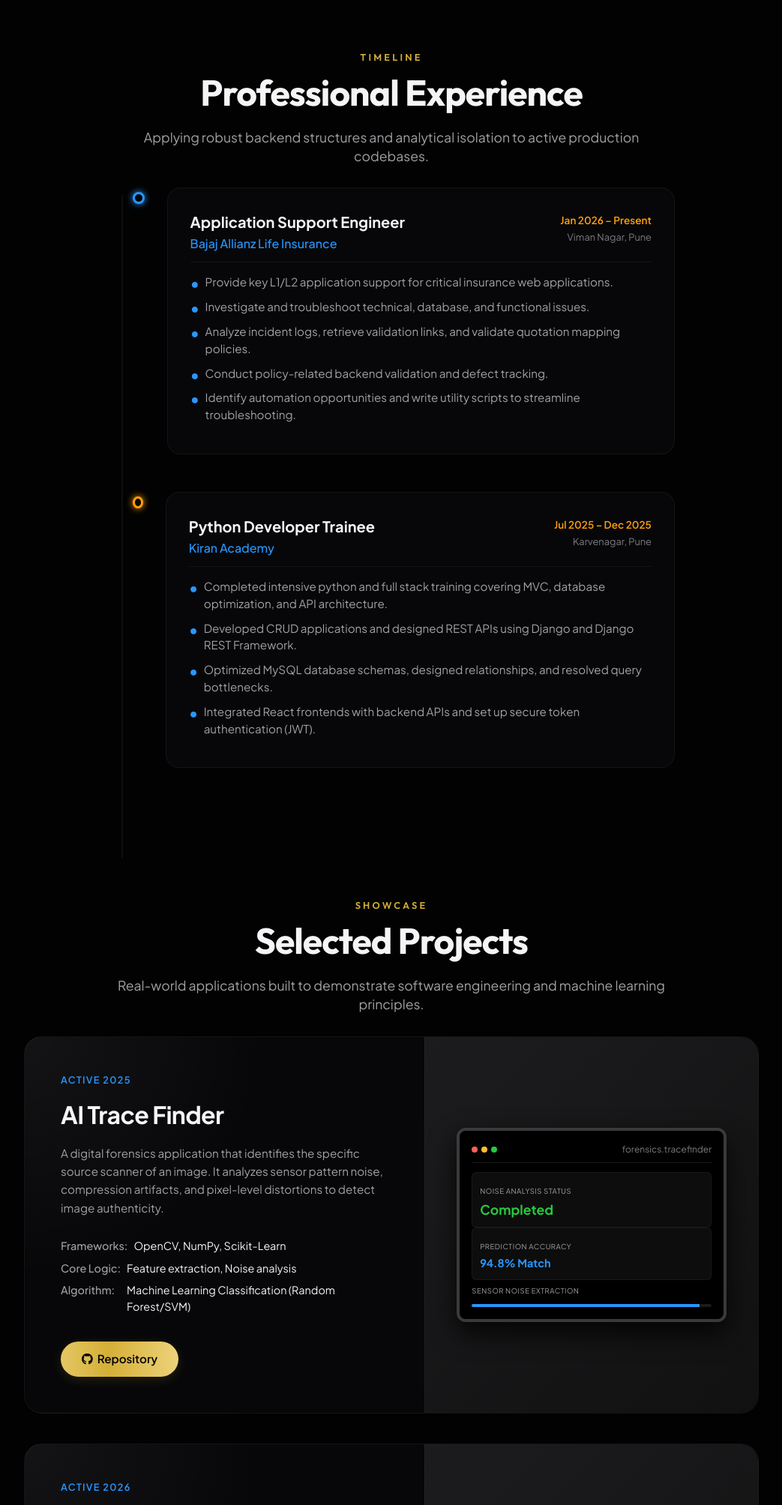
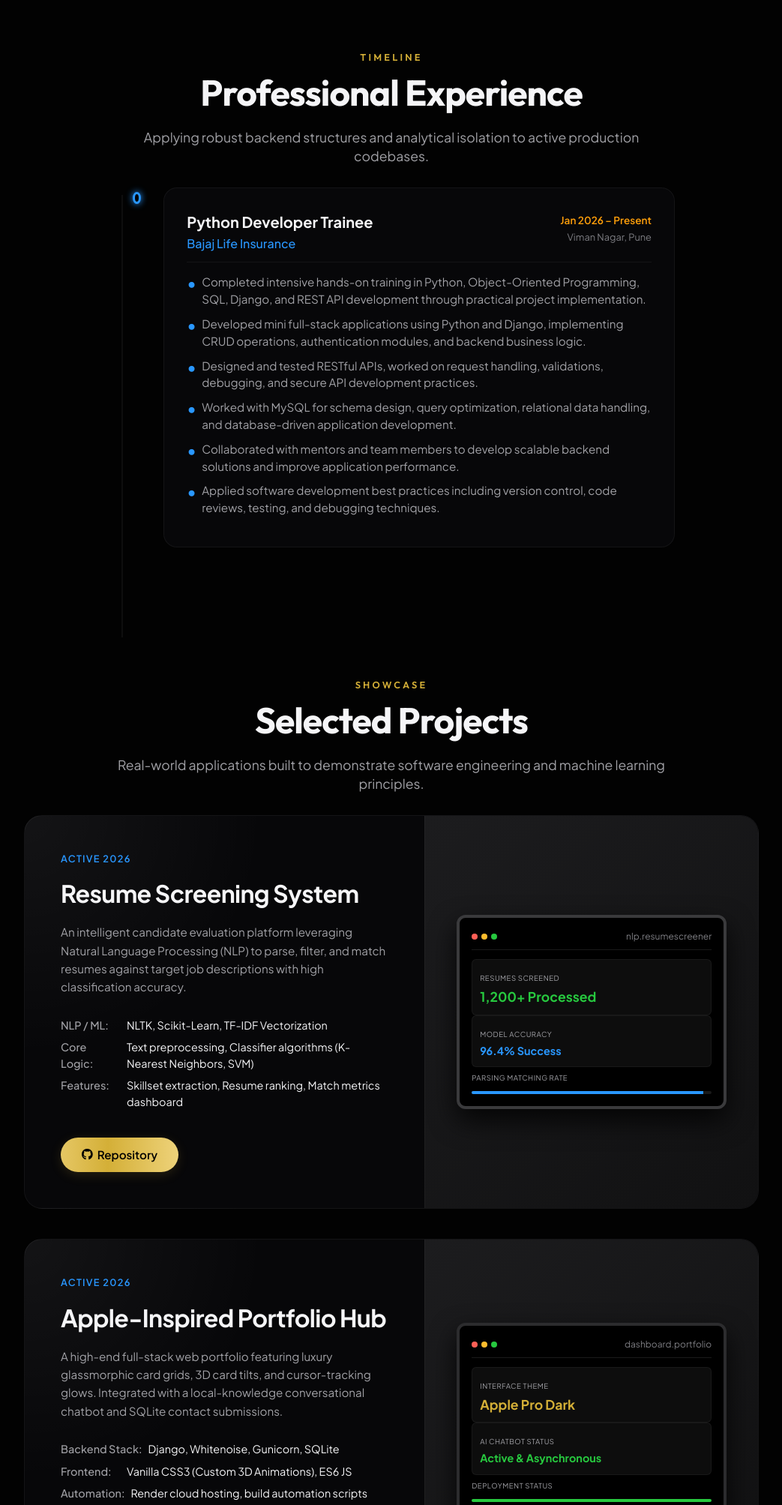
Before and after one commit to dhairyashilmore/djprojects, a Django app: page / in a window 1280 px wide. Shown: the part 2363-4370 px from the top of the page at 75% size, without its empty margins (118-1161 px from the left). Run offline with Django 5.2, Linux system fonts and the light colour scheme.

Commit message:
Update experience, projects list, and resume PDF with new credentials

```diff
--- a/Base/templates/home.html
+++ b/Base/templates/home.html
@@ -267,14 +267,14 @@
             <div class="timeline-container">
                 <div class="timeline-line"></div>
 
-                <!-- Job 1 -->
+                <!-- Job 1: Python Developer Trainee -->
                 <div class="timeline-item">
                     <div class="timeline-dot"></div>
                     <div class="timeline-content">
                         <div class="timeline-header">
                             <div>
-                                <h3 class="timeline-role">Application Support Engineer</h3>
-                                <p class="timeline-company">Bajaj Allianz Life Insurance</p>
+                                <h3 class="timeline-role">Python Developer Trainee</h3>
+                                <p class="timeline-company">Bajaj Life Insurance</p>
                             </div>
                             <div class="timeline-meta">
                                 <span class="timeline-date">Jan 2026 – Present</span>
@@ -282,34 +282,12 @@
                             </div>
                         </div>
                         <ul class="timeline-body">
-                            <li>Provide key L1/L2 application support for critical insurance web applications.</li>
-                            <li>Investigate and troubleshoot technical, database, and functional issues.</li>
-                            <li>Analyze incident logs, retrieve validation links, and validate quotation mapping policies.</li>
-                            <li>Conduct policy-related backend validation and defect tracking.</li>
-                            <li>Identify automation opportunities and write utility scripts to streamline troubleshooting.</li>
-                        </ul>
-                    </div>
-                </div>
-
-                <!-- Job 2 -->
-                <div class="timeline-item">
-                    <div class="timeline-dot" style="border-color: var(--accent-orange); box-shadow: 0 0 10px var(--accent-orange);"></div>
-                    <div class="timeline-content">
-                        <div class="timeline-header">
-                            <div>
-                                <h3 class="timeline-role">Python Developer Trainee</h3>
-                                <p class="timeline-company">Kiran Academy</p>
-                            </div>
-                            <div class="timeline-meta">
-                                <span class="timeline-date">Jul 2025 – Dec 2025</span>
-                                <p class="timeline-location">Karvenagar, Pune</p>
-                            </div>
-                        </div>
-                        <ul class="timeline-body">
-                            <li>Completed intensive python and full stack training covering MVC, database optimization, and API architecture.</li>
-                            <li>Developed CRUD applications and designed REST APIs using Django and Django REST Framework.</li>
-                            <li>Optimized MySQL database schemas, designed relationships, and resolved query bottlenecks.</li>
-                            <li>Integrated React frontends with backend APIs and set up secure token authentication (JWT).</li>
+                            <li>Completed intensive hands-on training in Python, Object-Oriented Programming, SQL, Django, and REST API development through practical project implementation.</li>
+                            <li>Developed mini full-stack applications using Python and Django, implementing CRUD operations, authentication modules, and backend business logic.</li>
+                            <li>Designed and tested RESTful APIs, worked on request handling, validations, debugging, and secure API development practices.</li>
+                            <li>Worked with MySQL for schema design, query optimization, relational data handling, and database-driven application development.</li>
+                            <li>Collaborated with mentors and team members to develop scalable backend solutions and improve application performance.</li>
+                            <li>Applied software development best practices including version control, code reviews, testing, and debugging techniques.</li>
                         </ul>
                     </div>
                 </div>
@@ -325,22 +303,22 @@
             </div>
 
             <div class="projects-showcase">
-                <!-- Project 1: AI Trace Finder -->
+                <!-- Project 1: Resume Screening System -->
                 <div class="project-showcase-card">
                     <div class="project-grid">
                         <div class="project-info-side">
-                            <span class="project-date-tag">Active 2025</span>
-                            <h3 class="project-title">AI Trace Finder</h3>
+                            <span class="project-date-tag">Active 2026</span>
+                            <h3 class="project-title">Resume Screening System</h3>
                             <p class="project-desc">
-                                A digital forensics application that identifies the specific source scanner of an image. It analyzes sensor pattern noise, compression artifacts, and pixel-level distortions to detect image authenticity.
+                                An intelligent candidate evaluation platform leveraging Natural Language Processing (NLP) to parse, filter, and match resumes against target job descriptions with high classification accuracy.
                             </p>
                             <div class="project-specs">
-                                <div class="project-spec-item"><strong>Frameworks:</strong> OpenCV, NumPy, Scikit-Learn</div>
-                                <div class="project-spec-item"><strong>Core Logic:</strong> Feature extraction, Noise analysis</div>
-                                <div class="project-spec-item"><strong>Algorithm:</strong> Machine Learning Classification (Random Forest/SVM)</div>
+                                <div class="project-spec-item"><strong>NLP / ML:</strong> NLTK, Scikit-Learn, TF-IDF Vectorization</div>
+                                <div class="project-spec-item"><strong>Core Logic:</strong> Text preprocessing, Classifier algorithms (K-Nearest Neighbors, SVM)</div>
+                                <div class="project-spec-item"><strong>Features:</strong> Skillset extraction, Resume ranking, Match metrics dashboard</div>
                             </div>
                             <div class="project-links">
-                                <a href="https://github.com/dhairyashilmore" target="_blank" class="btn-primary"><i class="fa-brands fa-github"></i> Repository</a>
+                                <a href="https://github.com/dhairyashilmore/Resume-Screener-using-NLP" target="_blank" class="btn-primary"><i class="fa-brands fa-github"></i> Repository</a>
                             </div>
                         </div>
                         <div class="project-media-side">
@@ -352,20 +330,20 @@
                                         <span class="mockup-dot"></span>
                                         <span class="mockup-dot"></span>
                                     </div>
-                                    <span class="mockup-title">forensics.tracefinder</span>
+                                    <span class="mockup-title">nlp.resumescreener</span>
                                 </div>
                                 <div class="mockup-content">
                                     <div class="mockup-widget">
-                                        <span class="mockup-label">Noise Analysis Status</span>
-                                        <div class="mockup-value" style="color: #27c93f;">Completed</div>
+                                        <span class="mockup-label">Resumes Screened</span>
+                                        <div class="mockup-value" style="color: #27c93f;">1,200+ Processed</div>
                                     </div>
                                     <div class="mockup-widget">
-                                        <span class="mockup-label">Prediction Accuracy</span>
-                                        <div class="mockup-value" style="font-size: 0.9rem; color: var(--accent-blue);">94.8% Match</div>
+                                        <span class="mockup-label">Model Accuracy</span>
+                                        <div class="mockup-value" style="font-size: 0.9rem; color: var(--accent-blue);">96.4% Success</div>
                                     </div>
                                     <div>
-                                        <span class="mockup-label">Sensor Noise Extraction</span>
-                                        <div class="mockup-bar"><div class="mockup-bar-fill" style="width: 94.8%;"></div></div>
+                                        <span class="mockup-label">Parsing Matching Rate</span>
+                                        <div class="mockup-bar"><div class="mockup-bar-fill" style="width: 96.4%;"></div></div>
                                     </div>
                                 </div>
                             </div>
@@ -373,22 +351,22 @@
                     </div>
                 </div>
 
-                <!-- Project 2: Job Application Tracker with AI Recruiter Agent -->
+                <!-- Project 2: Apple-Inspired Portfolio Hub -->
                 <div class="project-showcase-card">
                     <div class="project-grid">
                         <div class="project-info-side">
                             <span class="project-date-tag">Active 2026</span>
-                            <h3 class="project-title">AI-Powered Job Tracker</h3>
+                            <h3 class="project-title">Apple-Inspired Portfolio Hub</h3>
                             <p class="project-desc">
-                                A full-stack workflow system developed to streamline job search tracking. Integrates a smart LLM backend agent that analyzes job descriptions, extracts skills matching, and auto-generates tailored cold outreach emails.
+                                A high-end full-stack web portfolio featuring luxury glassmorphic card grids, 3D card tilts, and cursor-tracking glows. Integrated with a local-knowledge conversational chatbot and SQLite contact submissions.
                             </p>
                             <div class="project-specs">
-                                <div class="project-spec-item"><strong>AI Integration:</strong> Claude API / OpenAI GPT-4o-mini</div>
-                                <div class="project-spec-item"><strong>Backend Stack:</strong> Django, Django REST Framework, MySQL</div>
-                                <div class="project-spec-item"><strong>Frontend:</strong> React.js, Context State Management</div>
+                                <div class="project-spec-item"><strong>Backend Stack:</strong> Django, Whitenoise, Gunicorn, SQLite</div>
+                                <div class="project-spec-item"><strong>Frontend:</strong> Vanilla CSS3 (Custom 3D Animations), ES6 JS</div>
+                                <div class="project-spec-item"><strong>Automation:</strong> Render cloud hosting, build automation scripts</div>
                             </div>
                             <div class="project-links">
-                                <a href="https://github.com/dhairyashilmore" target="_blank" class="btn-primary"><i class="fa-brands fa-github"></i> Repository</a>
+                                <a href="https://github.com/dhairyashilmore/djprojects" target="_blank" class="btn-primary"><i class="fa-brands fa-github"></i> Repository</a>
                             </div>
                         </div>
                         <div class="project-media-side">
@@ -400,19 +378,19 @@
                                         <span class="mockup-dot"></span>
                                         <span class="mockup-dot"></span>
                                     </div>
-                                    <span class="mockup-title">dashboard.jobtracker</span>
+                                    <span class="mockup-title">dashboard.portfolio</span>
                                 </div>
                                 <div class="mockup-content">
                                     <div class="mockup-widget">
-                                        <span class="mockup-label">AI Match Score</span>
-                                        <div class="mockup-value" style="color: #27c93f;">92% Compatibility</div>
+                                        <span class="mockup-label">Interface Theme</span>
+                                        <div class="mockup-value" style="color: var(--accent-gold);">Apple Pro Dark</div>
                                     </div>
                                     <div class="mockup-widget">
-                                        <span class="mockup-label">Recruiter Outreach Drafted</span>
-                                        <div class="mockup-value" style="font-size: 0.9rem; color: var(--accent-orange);">Generated by LLM</div>
+                                        <span class="mockup-label">AI Chatbot Status</span>
+                                        <div class="mockup-value" style="font-size: 0.9rem; color: #27c93f;">Active & Asynchronous</div>
                                     </div>
                                     <div>
-                                        <span class="mockup-label">API Response Latency</span>
+                                        <span class="mockup-label">Deployment Status</span>
                                         <div class="mockup-bar"><div class="mockup-bar-fill" style="width: 100%; background: #27c93f;"></div></div>
                                     </div>
                                 </div>
@@ -421,22 +399,22 @@
                     </div>
                 </div>
 
-                <!-- Project 3: Food Connect -->
+                <!-- Project 3: GitHub Engineering Hub -->
                 <div class="project-showcase-card">
                     <div class="project-grid">
                         <div class="project-info-side">
-                            <span class="project-date-tag">Active 2024</span>
-                            <h3 class="project-title">Food Connect</h3>
+                            <span class="project-date-tag">Active Base</span>
+                            <h3 class="project-title">GitHub Engineering Hub</h3>
                             <p class="project-desc">
-                                A food donation coordinating platform connecting donor restaurants, individuals, and local NGOs. Uses real-time listener databases to organize distributions and reduce food waste.
+                                A central open source code base housing multiple Python utility scripts, MVC frameworks, database designs, and ML models implementing clean scalable software architectures.
                             </p>
                             <div class="project-specs">
-                                <div class="project-spec-item"><strong>Frontend:</strong> HTML5, CSS3, ES6 JavaScript</div>
-                                <div class="project-spec-item"><strong>Services:</strong> Node.js, Firebase (Realtime Database & Storage)</div>
-                                <div class="project-spec-item"><strong>Features:</strong> Workflow coordination, Donor requests, Realtime sync</div>
+                                <div class="project-spec-item"><strong>Platforms:</strong> Git Version Control, GitHub Repositories</div>
+                                <div class="project-spec-item"><strong>Languages:</strong> Python, SQL, JavaScript, HTML/CSS</div>
+                                <div class="project-spec-item"><strong>Paradigms:</strong> Object-Oriented Programming (OOP), RESTful API structures</div>
                             </div>
                             <div class="project-links">
-                                <a href="https://github.com/dhairyashilmore/Food-Connect" target="_blank" class="btn-primary"><i class="fa-brands fa-github"></i> Repository</a>
+                                <a href="https://github.com/dhairyashilmore" target="_blank" class="btn-primary"><i class="fa-brands fa-github"></i> Profile Hub</a>
                             </div>
                         </div>
                         <div class="project-media-side">
@@ -448,20 +426,20 @@
                                         <span class="mockup-dot"></span>
                                         <span class="mockup-dot"></span>
                                     </div>
-                                    <span class="mockup-title">app.foodconnect</span>
+                                    <span class="mockup-title">github.dhairyashilmore</span>
                                 </div>
                                 <div class="mockup-content">
                                     <div class="mockup-widget">
-                                        <span class="mockup-label">Food Donated</span>
-                                        <div class="mockup-value" style="color: #27c93f;">180+ Kgs</div>
+                                        <span class="mockup-label">Open Source Repos</span>
+                                        <div class="mockup-value" style="color: #27c93f;">Active Repositories</div>
                                     </div>
                                     <div class="mockup-widget">
-                                        <span class="mockup-label">Realtime Listeners</span>
-                                        <div class="mockup-value" style="font-size: 0.9rem; color: var(--accent-blue);">Connected to Firebase</div>
+                                        <span class="mockup-label">Version Tracking</span>
+                                        <div class="mockup-value" style="font-size: 0.9rem; color: var(--accent-blue);">Synchronized via Git</div>
                                     </div>
                                     <div>
-                                        <span class="mockup-label">Operational Capacity</span>
-                                        <div class="mockup-bar"><div class="mockup-bar-fill" style="width: 82%;"></div></div>
+                                        <span class="mockup-label">Quality Score</span>
+                                        <div class="mockup-bar"><div class="mockup-bar-fill" style="width: 88%;"></div></div>
                                     </div>
                                 </div>
                             </div>
--- a/Base/views.py
+++ b/Base/views.py
@@ -88,14 +88,13 @@
                    "• **AI / Gen AI**: Generative AI APIs (OpenAI, Claude), RAG Pipelines, Machine Learning"
     elif any(k in message for k in ['project', 'code', 'github', 'portfolio', 'work']):
         response = "He has worked on several key projects:\n\n" \
-                   "1. **AI Trace Finder**: Forensic ML app analyzing sensor pattern noise to identify image scanners.\n" \
-                   "2. **AI-Powered Job Tracker**: Django & React tracking system integrated with an LLM outreach drafting agent.\n" \
-                   "3. **Food Connect**: Real-time food distribution platform utilizing Node.js and Firebase.\n\n" \
+                   "1. **Resume Screening System**: NLP platform utilizing ML classifiers (KNN/SVM) to parse, filter, and rank candidate resumes.\n" \
+                   "2. **Apple-Inspired Portfolio Hub**: High-end Django & CSS 3D-styled website with cursor spotlight glows and an interactive chatbot.\n" \
+                   "3. **GitHub Engineering Hub**: Open-source repository hub containing Python, REST API, SQL, and ML/NLP automation codes.\n\n" \
                    "Check out his repositories on [GitHub](https://github.com/dhairyashilmore)."
     elif any(k in message for k in ['experience', 'job', 'work', 'history', 'company', 'insurance', 'support', 'trainee']):
         response = "Dhairyashil's professional history includes:\n\n" \
-                   "• **Application Support Engineer** at Bajaj Allianz Life Insurance (Jan 2026 – Present): Technical support, database validation, policy mappings, log analysis, and troubleshooting.\n" \
-                   "• **Python Developer Trainee** at Kiran Academy (Jul 2025 – Dec 2025): Full-stack training, API design, and schema optimizations."
+                   "• **Python Developer Trainee** at Bajaj Life Insurance (Jan 2026 – Present): Hands-on training in Python, OOP, SQL, Django, and REST APIs; designed and tested CRUD and secure API services; optimized MySQL database schemas."
     elif any(k in message for k in ['education', 'college', 'degree', 'cgpa', 'university', 'diploma']):
         response = "His educational qualifications:\n\n" \
                    "• **B.E. in Artificial Intelligence & Data Science** (2025) from P. R. Pote Patil College of Engineering, Amravati. CGPA: 8.27/10.\n" \
```
Also changed, not shown: README.md, 2 other files.
